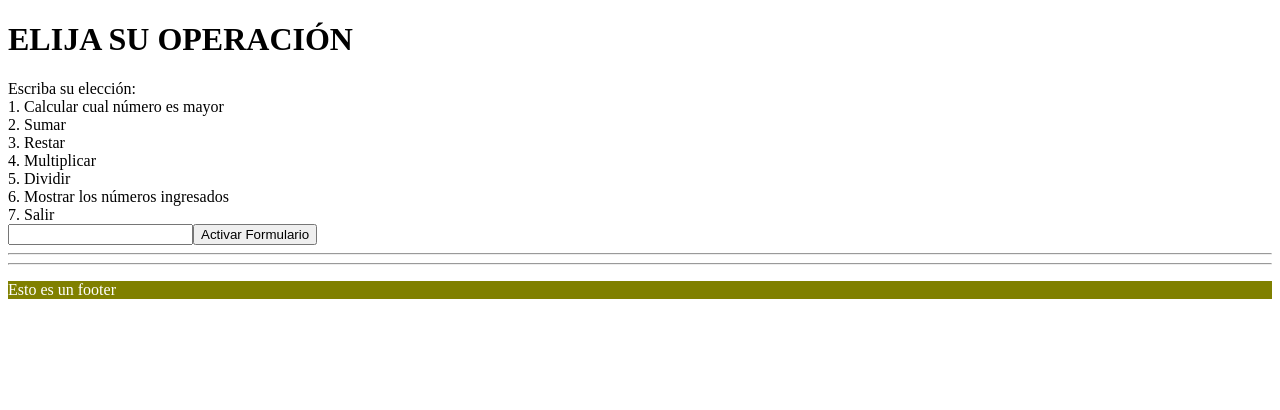
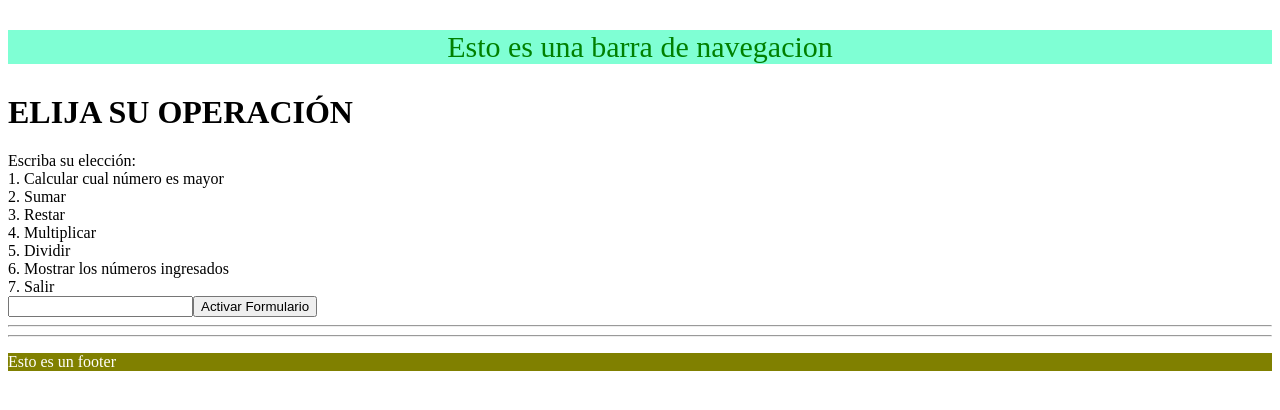
Before and after one commit to emorantesEdutecno/ProyectoMenuOpciones, a plain HTML site: page index.html in a window 1280 px wide. Drawn offline with Linux system fonts and the light colour scheme.

Commit message:
agregamos header y nav de color aguamarina

```diff
--- a/assets/css/styles.css
+++ b/assets/css/styles.css
@@ -1,4 +1,11 @@
 /*selector por etiqueta*/
+nav{
+    background-color: aquamarine;
+    text-align: center;
+    color:green;
+    font-size:30px;
+}
+
 footer{
     background-color: olive;
     color: white;
--- a/index.html
+++ b/index.html
@@ -8,6 +8,11 @@
     <link href="assets/css/styles.css" rel="stylesheet">
 </head>
 <body>
+    <header>
+        <nav>
+            <p>Esto es una barra de navegacion</p>
+        </nav>
+    </header>
     <h1>ELIJA SU OPERACIÓN</h1>
     <label for="cajaEleccion">Escriba su elección:<br>
         1. Calcular cual número es mayor<br>
```
